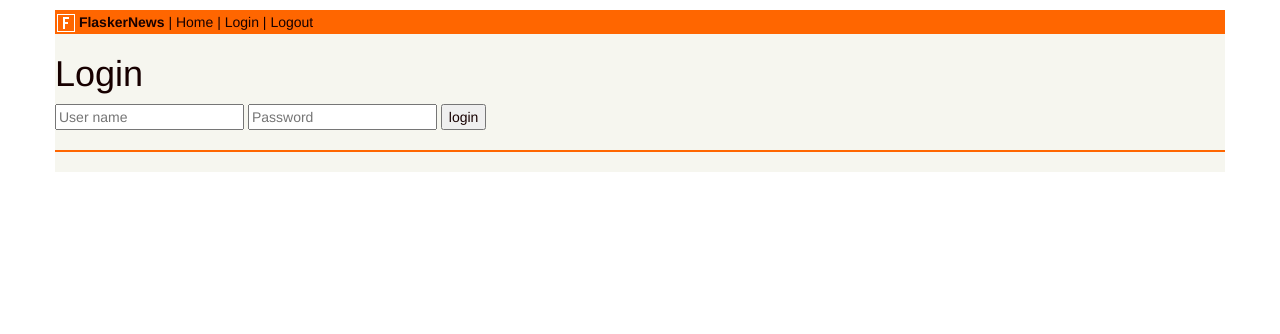
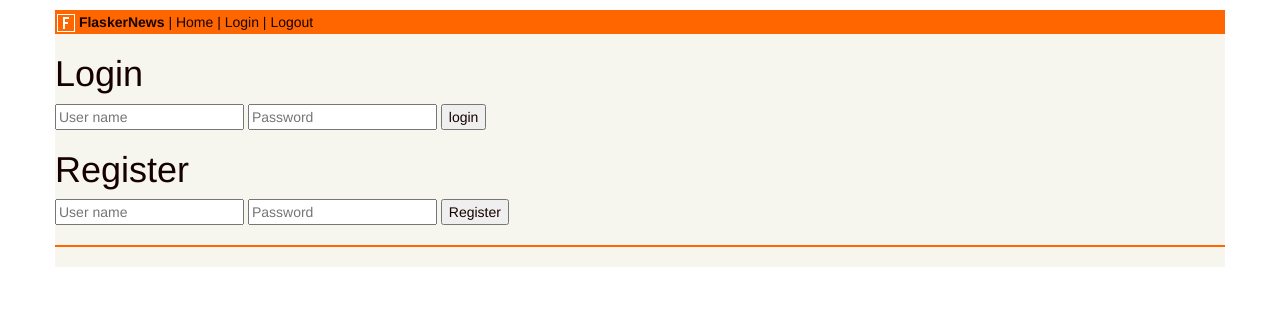
Before and after one commit to plutokid/FlaskerNews, a Flask app: page /login in a window 1280 px wide. Shown: the top 334 px of the page. Run offline with Flask 2, Linux system fonts and the light colour scheme; parts of the project's set-up code (start-up, migrations or seed data) failed here and were passed over; some libraries are stand-ins or nearby versions.

Commit message:
Added register, password hashing, voting and requirments

```diff
--- a/FlaskerNews/FlaskerNews/__init__.py
+++ b/FlaskerNews/FlaskerNews/__init__.py
@@ -1,7 +1,7 @@
 import sqlite3
 import os
-from flask import Flask, render_template, g, current_app
-from .views import home, profile, auth, submit
+from flask import Flask, render_template, g
+from .views import home, profile, auth, submit, vote
 
 app = Flask(__name__)
 
@@ -15,6 +15,7 @@ app.register_blueprint(home.routes)
 app.register_blueprint(auth.routes)
 app.register_blueprint(submit.routes)
 app.register_blueprint(profile.routes)
+app.register_blueprint(vote.routes)
 
 
 def get_db():
--- a/FlaskerNews/FlaskerNews/schema.sql
+++ b/FlaskerNews/FlaskerNews/schema.sql
@@ -8,7 +8,7 @@ CREATE TABLE users (
 DROP TABLE IF EXISTS links;
 CREATE TABLE links (
     id INTEGER PRIMARY KEY AUTOINCREMENT,
-    user_id INTEGER NOT NULL,
+    user_name TEXT NOT NULL,
     title TEXT NOT NULL,
     url TEXT NOT NULL,
     votes INTEGER NOT NULL,
--- a/FlaskerNews/FlaskerNews/static/style.css
+++ b/FlaskerNews/FlaskerNews/static/style.css
@@ -30,3 +30,9 @@ ul {
 li {
     display: inline;
 }
+
+.row {
+
+padding-left: 10px;
+
+}
--- a/FlaskerNews/FlaskerNews/templates/login.html
+++ b/FlaskerNews/FlaskerNews/templates/login.html
@@ -3,11 +3,6 @@
 
 {% block body %}
     <h1>Login</h1>
-    {% if get_flashed_messages() %}
-        {% for message in get_flashed_messages() %}
-            <div class="alert alert-info" role="alert">{{ message }}</div>
-        {% endfor %}
-    {% endif %}
     {% if error %}
         <div class="alert alert-danger" role="alert">{{ error }}</div>
     {% endif %}
@@ -16,4 +11,10 @@
         <input type="password" name="password" placeholder="Password">
         <input type="submit" value="login">
     </form>
+    <h1>Register</h1>
+    <form action="{{ url_for('auth.register') }}" method="post">
+        <input type="text" name="name" placeholder="User name">
+        <input type="password" name="password" placeholder="Password">
+        <input type="submit" value="Register">
+    </form>
 {% endblock %}
--- a/FlaskerNews/FlaskerNews/templates/master.html
+++ b/FlaskerNews/FlaskerNews/templates/master.html
@@ -16,13 +16,21 @@
                 </li> |
                 <li><a href="{{ url_for('home.home') }}">Home</a></li> |
                 {% if session.logged_in %}
-                    <li><a href="{{ url_for('profile.profile', user=session.name) }}">{{ session.name }}</a></li> |
+                    <li><a href="{{ url_for('profile.profile', user=session.user_name) }}">{{ session.user_name }}</a></li> |
+                    <li><a href="{{ url_for('submit.submit') }}">Submit</a></li> |
                 {% else %}
                     <li><a href="{{ url_for('auth.login') }}">Login</a></li> |
                 {% endif %}
                 <li><a href="{{ url_for('auth.logout') }}">Logout</a></li>
             </ul>
         </div>
+
+        {% if get_flashed_messages() %}
+            {% for message in get_flashed_messages() %}
+                <div class="alert alert-info" role="alert">{{ message }}</div>
+            {% endfor %}
+        {% endif %}
+
         {% block body%}
         {% endblock %}
     <hr/>
--- a/FlaskerNews/FlaskerNews/views/auth.py
+++ b/FlaskerNews/FlaskerNews/views/auth.py
@@ -1,4 +1,5 @@
 from flask import Blueprint, request, session, redirect, url_for, flash, render_template, g
+from flask_bcrypt import generate_password_hash, check_password_hash
 
 routes = Blueprint('auth', __name__)
 
@@ -7,14 +8,13 @@ routes = Blueprint('auth', __name__)
 def login():
     error = None
     if request.method == 'POST':
-        cur = g.db.execute('select id, name, password from users where name = ? and password = ?',
-                           [request.form['name'], request.form['password']])
+        cur = g.db.execute('select id, name, password from users where name = ?', [request.form['name']])
         result = cur.fetchone()
         if result is not None:
-            session['logged_in'] = True
-            session['user_id'] = result[0]
-            session['name'] = result[1]
-            return redirect(url_for('home.home'))
+            if check_password_hash(result[2], request.form['password']):
+                session['logged_in'] = True
+                session['user_name'] = result[1]
+                return redirect(url_for('home.home'))
         else:
             error = "Name or password was incorrect"
             return render_template("login.html", error=error)
@@ -24,5 +24,23 @@ def login():
 @routes.route('/logout')
 def logout():
     session.pop('logged_in', None)
+    session.pop('user_name')
     flash("Logged out")
     return redirect(url_for('home.home'))
+
+@routes.route('/register', methods=['POST'])
+def register():
+    if request.method == 'POST':
+        cur = g.db.execute('INSERT INTO users (name, password) VALUES (?, ?)',
+                           [request.form['name'], generate_password_hash(request.form['password'])])
+        g.db.commit()
+        result = cur.lastrowid
+        if result > 0:
+            session['logged_in'] = True
+            session['user_name'] = request.form['name']
+            return redirect(url_for('home.home'))
+        else:
+            error = "Name or password was incorrect"
+            return render_template("login.html", error=error)
+    else:
+        return render_template("login.html")
```
Also changed, not shown: FlaskerNews/FlaskerNews/templates/404.html (+8 -10 lines), FlaskerNews/FlaskerNews/templates/home.html (+12 -12 lines), FlaskerNews/FlaskerNews/views/submit.py (+5 -4 lines), FlaskerNews/FlaskerNews/views/vote.py (added, +10 -0 lines), FlaskerNews/requirements.txt (added, +7 -0 lines), FlaskerNews/FlaskerNews/data/flasker.db, FlaskerNews/FlaskerNews/static/img/vote.gif (added).
